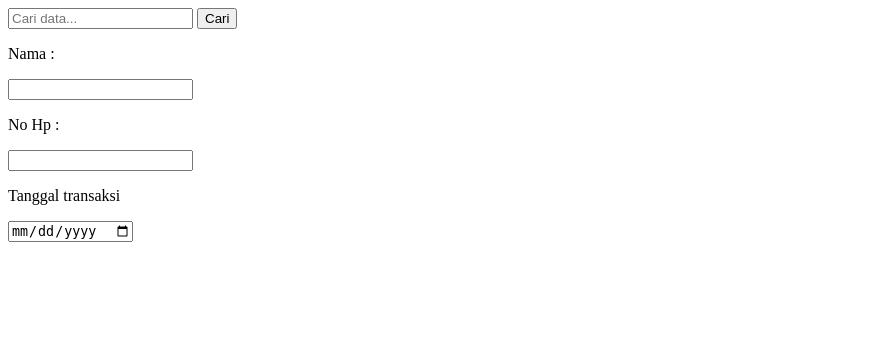
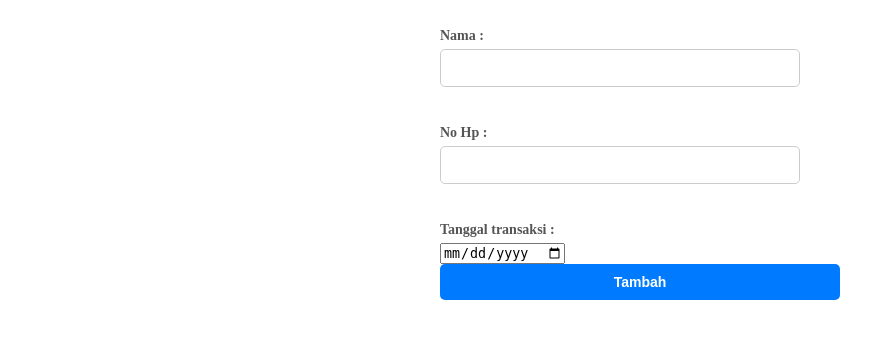
Before and after one commit to sajidan03/sajidan_pwss, a PHP site: page /pembelian.php in a window 1280 px wide. Shown: the top 339 px of the page, without its empty margins (0-895 px from the left). Run offline with PHP 8.4, Linux system fonts and the light colour scheme; data that the repository does not hold is empty.

Commit message:
Tabel tranasksi dan melakukan pembelian

```diff
--- a/pembelian.php
+++ b/pembelian.php
@@ -1,40 +1,115 @@
-<?php
-include("koneksi.php");
-if (isset($_SESSION["nama"])) {
-    header("index.php");
-}
-?>
 <!DOCTYPE html>
 <html lang="en">
 <head>
     <meta charset="UTF-8">
     <meta name="viewport" content="width=device-width, initial-scale=1.0">
     <title>Document</title>
+    <!-- <link rel="stylesheet" href="style2.css"> -->
+     <style>
+        form {
+    background-color: #fff;
+    padding: 20px 30px;
+    border-radius: 8px;
+    /* box-shadow: 0 4px 6px rgba(0, 0, 0, 0.1); */
+    width: 100%;
+    max-width: 400px;
+}
+.formm {
+    display: flex;
+    justify-content: center;
+}
+/* Label untuk form */
+label {
+    font-weight: bold;
+    font-size: 14px;
+    display: block;
+    margin-bottom: 5px;
+    color: #555;
+}
+.content {
+    width: max-content;
+}
+/* Input teks dan dropdown */
+input[type="text"],
+input[type="number"],
+input[type="password"],
+select {
+    width: 360px;
+    padding: 10px;
+    margin-bottom: 20px;
+    border: 1px solid #ccc;
+    border-radius: 5px;
+    font-size: 14px;
+    box-sizing: border-box;
+    outline: none;
+    transition: border-color 0.3s ease;
+}
+
+/* Hover dan fokus pada input */
+input[type="text"]:focus,
+input[type="password"]:focus,
+select:focus {
+    border-color: #007bff;
+    box-shadow: 0 0 5px rgba(0, 123, 255, 0.2);
+}
+
+/* Tombol submit */
+input[type="submit"] {
+    background-color: #007bff;
+    color: #fff;
+    border: none;
+    padding: 10px 15px;
+    font-size: 14px;
+    font-weight: bold;
+    border-radius: 5px;
+    cursor: pointer;
+    transition: background-color 0.3s ease;
+    width: 100%;
+}
+
+/* Hover tombol */
+input[type="submit"]:hover {
+    background-color: #0056b3;
+}
+
+/* Responsif */
+@media (max-width: 480px) {
+    form {
+        padding: 15px 20px;
+    }
+}
+     </style>
 </head>
 <body>
-    <form action="" method="post">
-        <input type="search" id="" placeholder="Cari data..." > <input type="button" value="Cari" name="cari">
-        <!-- <input type="submit" value=""> -->
-    </form>
+    <div class="formm"><form action="" method="post">
+        <label for="nama">Nama : </label>
+        <input type="text" name="nama_pembeli" required><br><br>
+
+        <label for="username">No Hp : </label>
+        <input type="number" name="no_hp" required><br><br>
+
+        <label for="tgl_trx">Tanggal transaksi : </label>
+        <input type="date" name="tgl_trx" id="" required>
+
+        <input type="submit" name="tambah" value="Tambah">
+    </form></div>
     <?php
-    if (isset($_POST['cari'])) {
-        $cari = $_POST['cari'];
+    //
+    include "koneksi.php";
+    if (isset($_POST['tambah'])) {
         $nama_pembeli = $_POST['nama_pembeli'];
         $no_hp = $_POST['no_hp'];
         $tgl_trx = $_POST['tgl_trx'];
-    //
-        $query = mysqli_query($koneksi,"SELECT * FROM transaksi WHERE nama_pembeli LIKE '%$nama_pembeli%'");
-    }else{
-        $query = mysqli_query($koneksi,"SELECT * FROM transaksi");
+        //
+        $query_insert = mysqli_query($koneksi, "INSERT INTO transaksi (nama_pembeli, no_hp, tgl_trx) VALUES ('$nama_pembeli', '$no_hp', '$tgl_trx')");
+
+        if ($query_insert) {
+            header("location:index.php?page=transaksi");
+        } else {
+            echo "Gagal menambahkan data!";
+        }
     }
     ?>
-    <form action="" method="post">
-        <p>Nama : </p>
-        <input type="text" name="nama_pembeli" id="">
-        <p>No Hp : </p>
-        <input type="number" name="no_hp" id="">
-        <p>Tanggal transaksi</p>
-        <input type="date" name="tgl_trx" id="">
-    </form>
+
 </body>
 </html>
```
Also changed, not shown: hapustransaksi.php (added, +13 -0 lines), index.php (+9 -0 lines), transaksi.php (added, +114 -0 lines).
